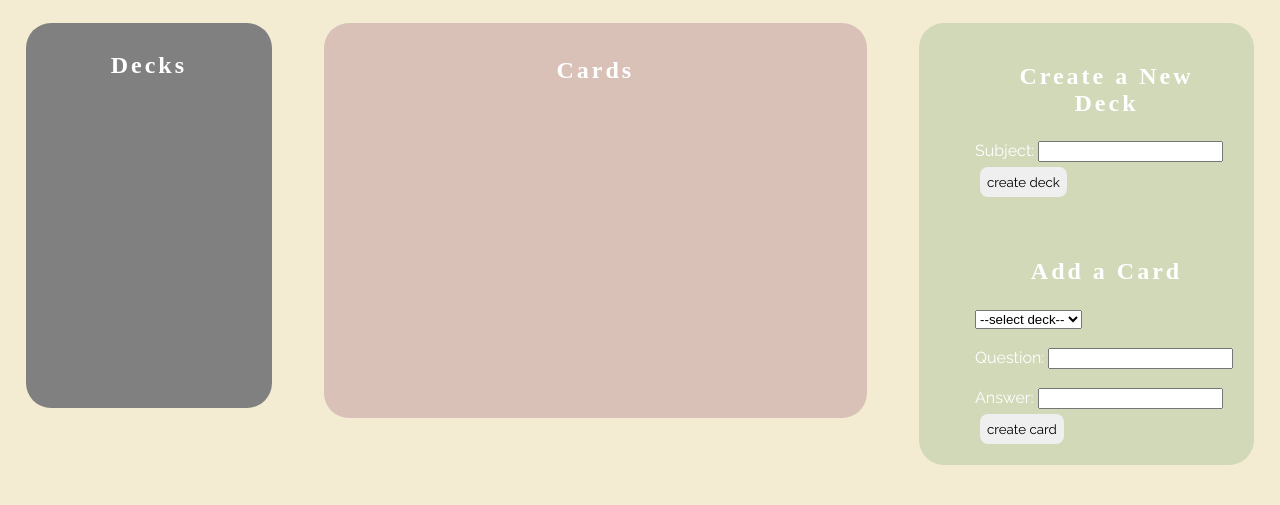
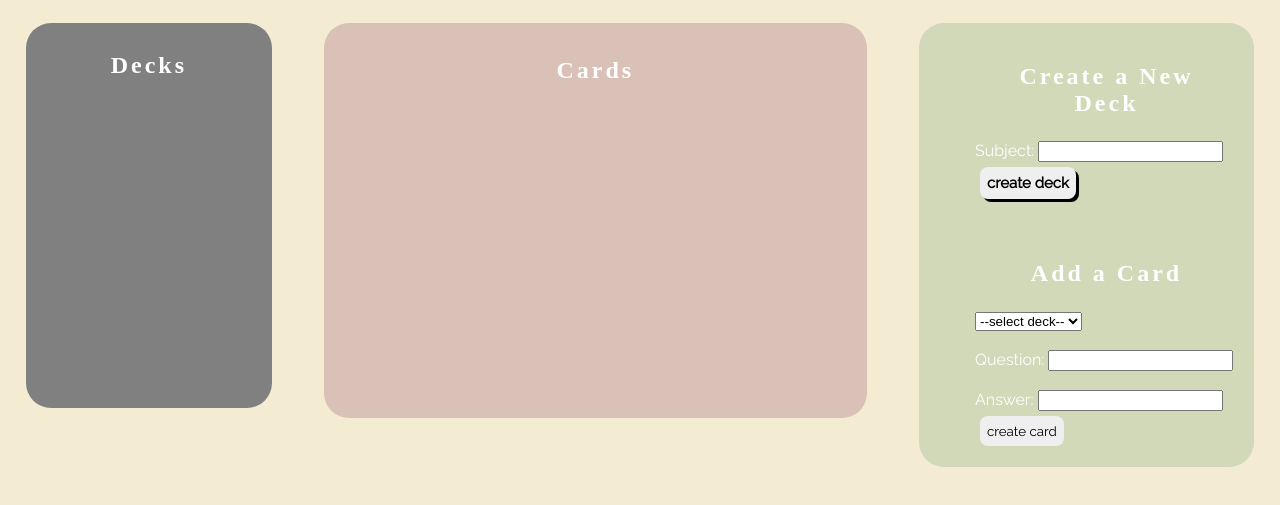
Before and after one commit to tbanish/js-flashcard-frontend, a plain HTML site: page index.html in a window 1280 px wide. In both pictures the pointer is over the input "create deck". Shown: the part 103-608 px from the top of the page. Drawn offline with Linux system fonts and the light colour scheme; no server answers; a web font is replaced by a local one.

Commit message:
set button:hover font weight font size and box shadow

```diff
--- a/styles.css
+++ b/styles.css
@@ -110,3 +110,13 @@ h3 {
   font-family: Raleway;
   outline: none;
 }
+
+.btn:hover,
+.edit-deck-button:hover,
+.edit-card-button:hover,
+.delete-deck-button:hover,
+.delete-card-button:hover {
+  font-weight: bolder;
+  font-size: 15px;
+  box-shadow: 3px 3px;
+}
```
